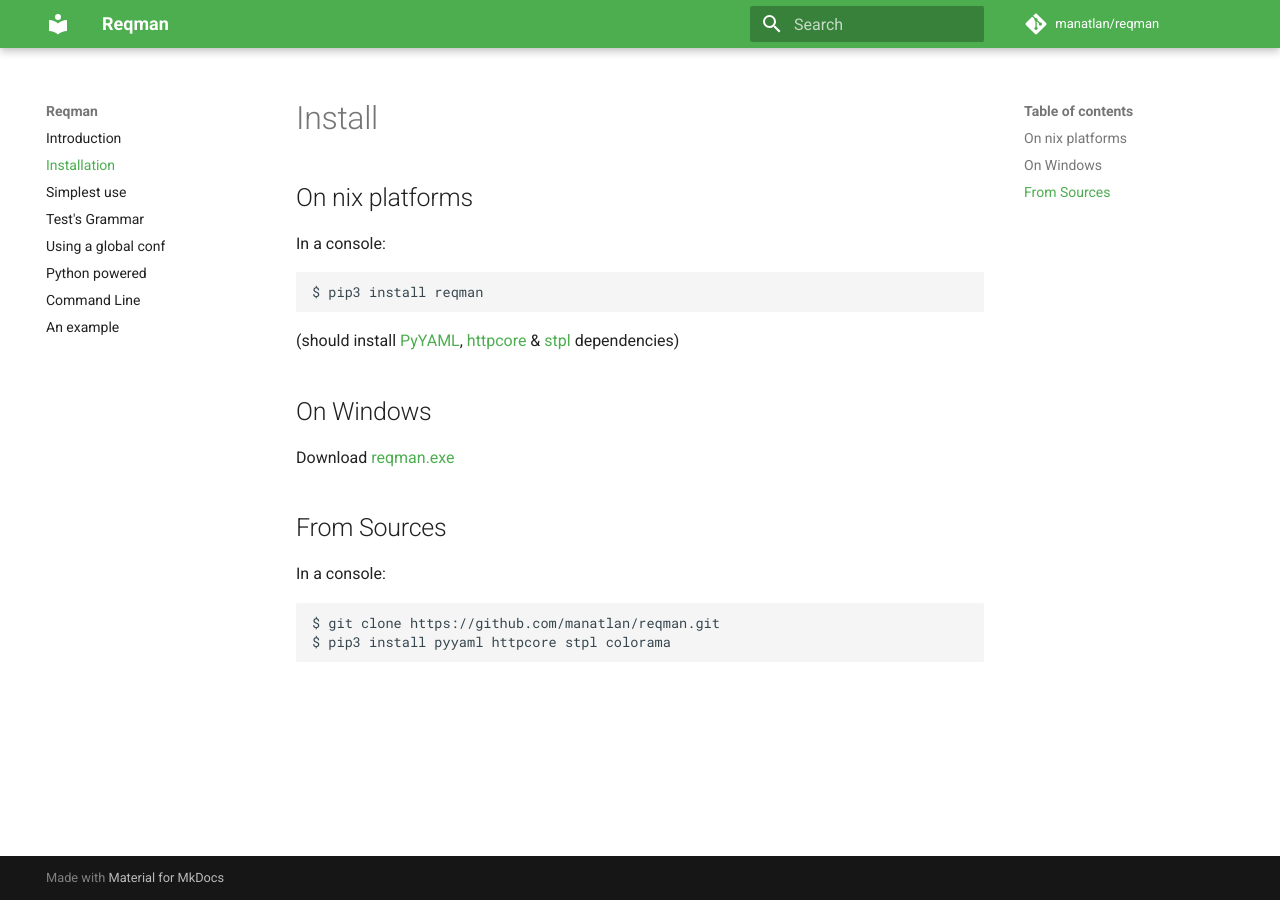
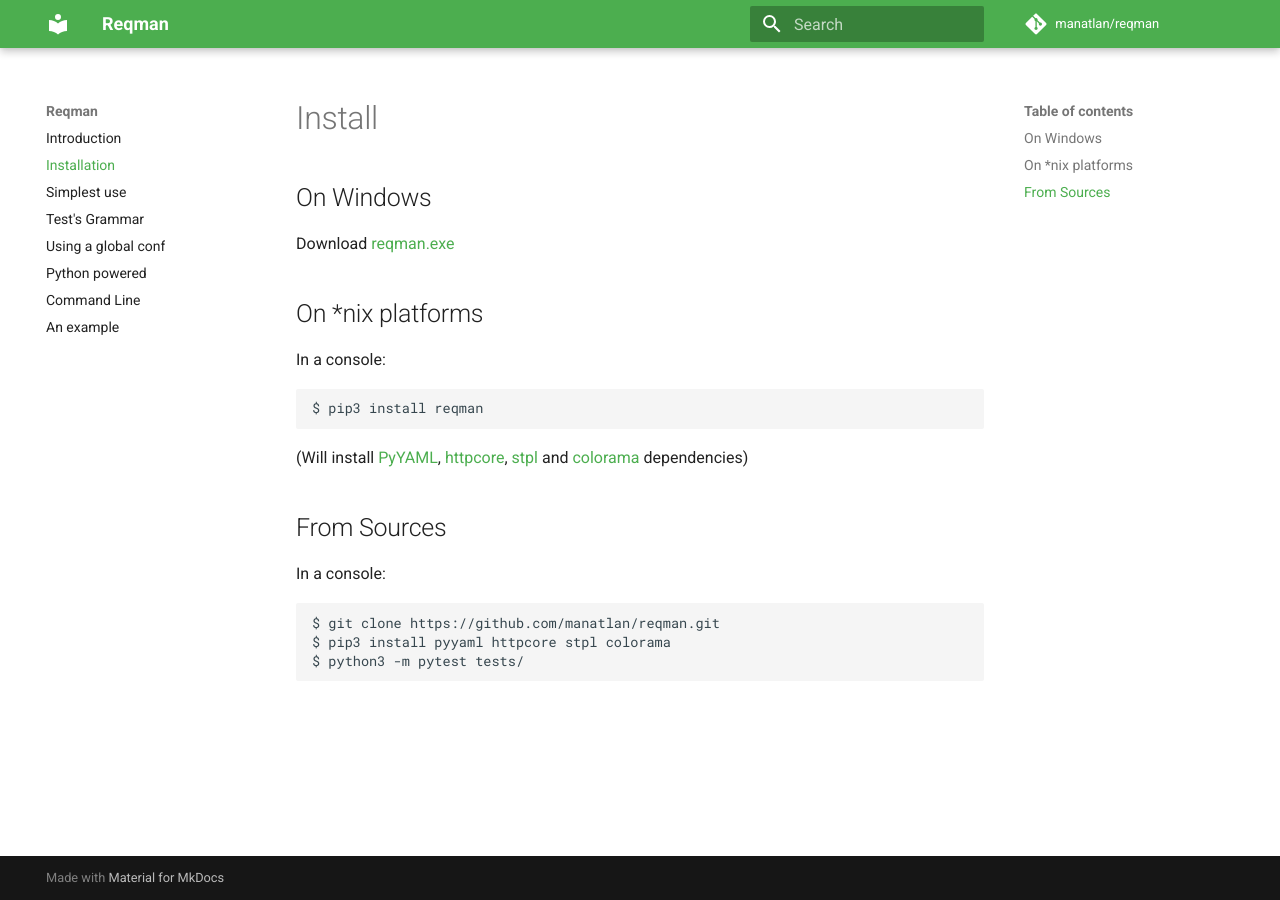
Before and after one commit to manatlan/reqman, an MkDocs documentation site: the page built from docs/install.md, in a window 1280 px wide. Built offline with MkDocs 1.6.1 and Material for MkDocs 9.7.7, drawn with Linux system fonts in a browser that asks for light colours; comment, search, counter and statistics services are not loaded.

Commit message:
update doc

````diff
--- a/docs/install.md
+++ b/docs/install.md
@@ -1,20 +1,20 @@
 #Install
 
-## On nix platforms
+## On Windows
+
+Download [reqman.exe](https://github.com/manatlan/reqman/blob/master/dist/reqman.exe)
+
+## On *nix platforms
 In a console:
 ```
 $ pip3 install reqman
 ```
-(should install [PyYAML](https://pypi.org/project/PyYAML/), [httpcore](https://pypi.org/project/httpcore/) & [stpl](https://pypi.org/project/stpl/) dependencies)
-
-
-## On Windows
-
-Download [reqman.exe](https://github.com/manatlan/reqman/blob/master/dist/reqman.exe)
+(Will install [PyYAML](https://pypi.org/project/PyYAML/), [httpcore](https://pypi.org/project/httpcore/), [stpl](https://pypi.org/project/stpl/) and [colorama](https://pypi.org/project/colorama/) dependencies)
 
 ## From Sources
 In a console:
 ```
 $ git clone https://github.com/manatlan/reqman.git
 $ pip3 install pyyaml httpcore stpl colorama
+$ python3 -m pytest tests/
 ```
````
